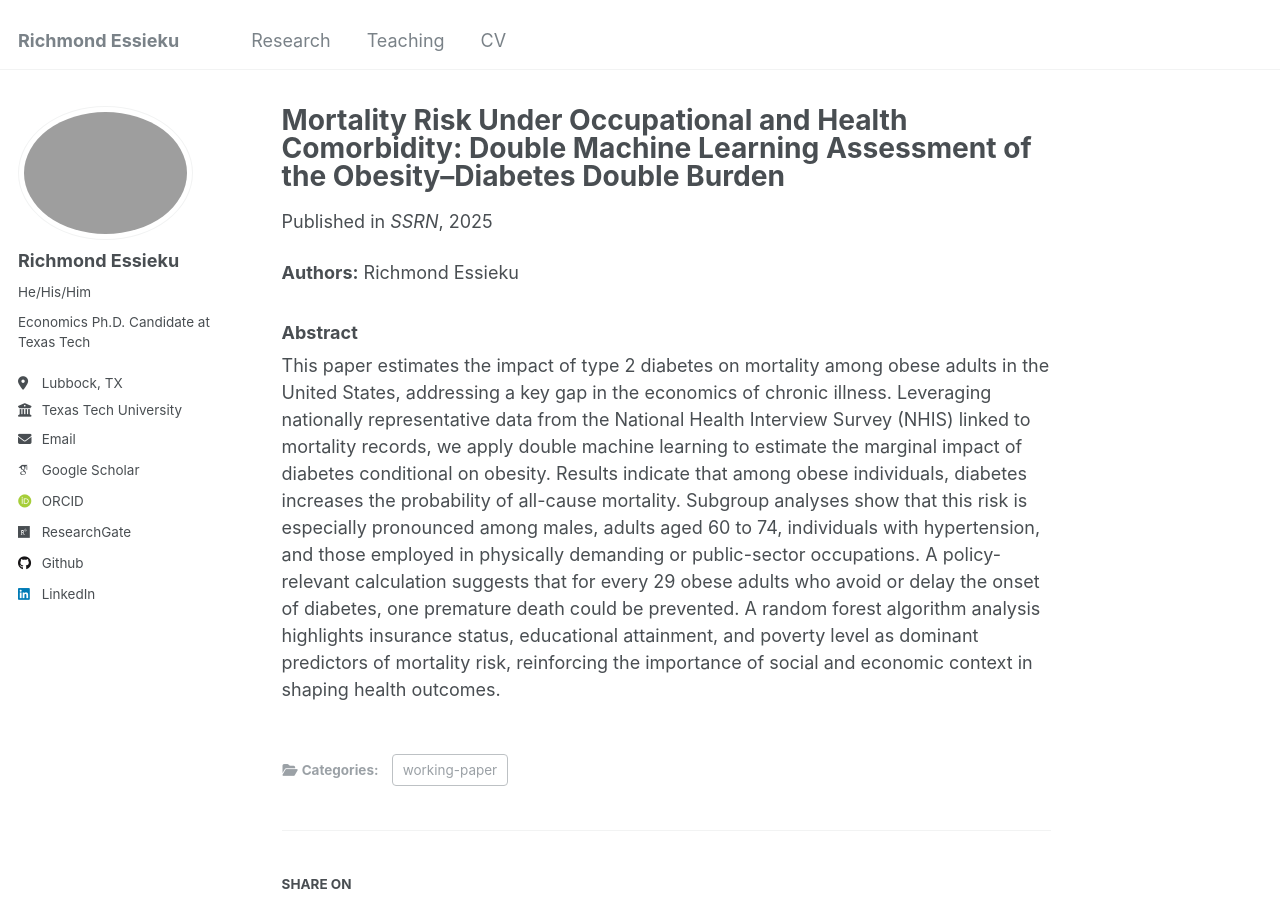
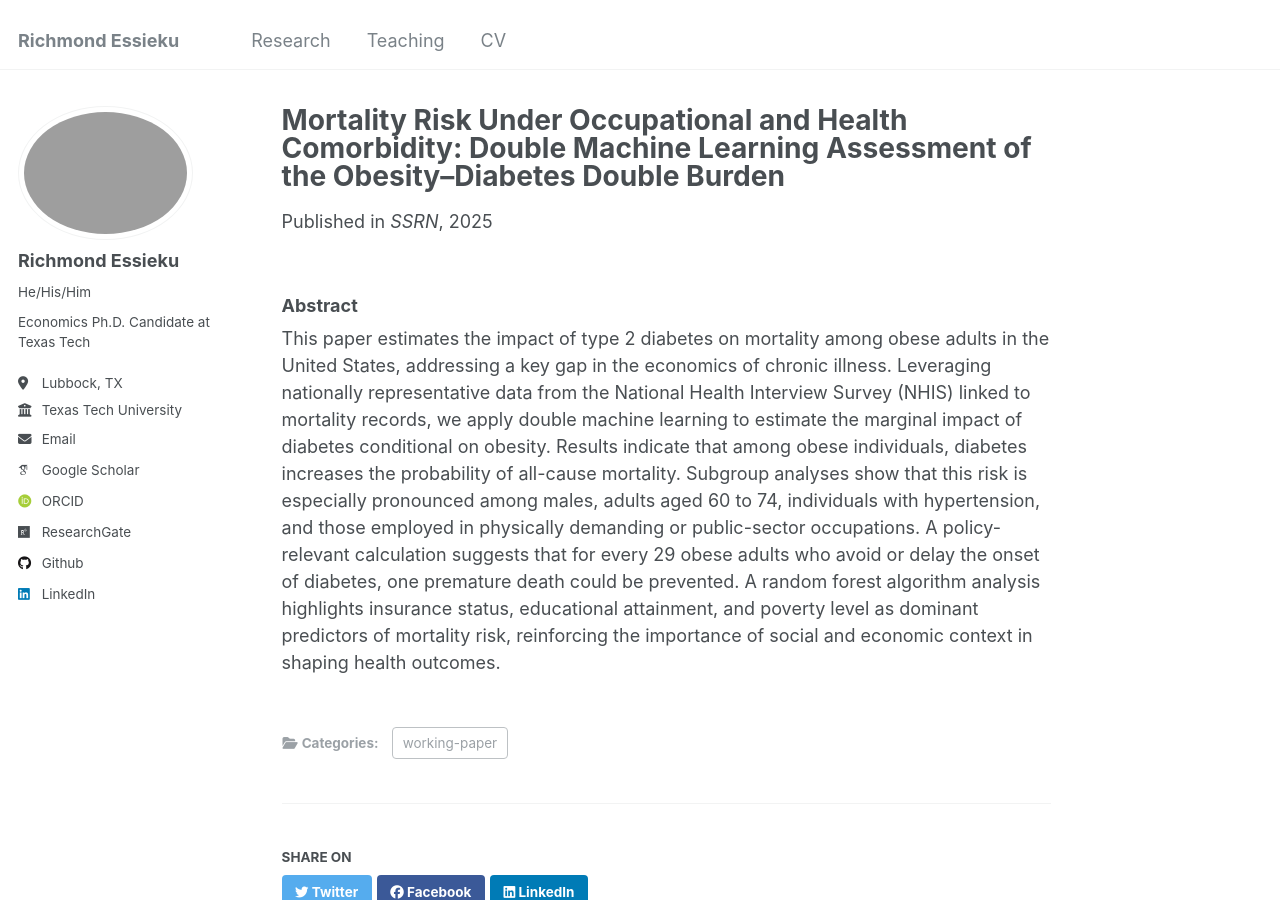
Before and after one commit to essieku/essieku.github.io, a Jekyll site: the page built from _publications/chapter3.md, in a window 1280 px wide and 900 px high. Built offline with Jekyll 4.4.1, drawn with Linux system fonts in a browser that asks for light colours; some web fonts are replaced.

Commit message:
Update chapter3.md

```diff
--- a/_publications/chapter3.md
+++ b/_publications/chapter3.md
@@ -3,7 +3,7 @@ title: "Mortality Risk Under Occupational and Health Comorbidity: Double Machine
 collection: publications
 category: working-paper
 permalink: /publication/obesity-diabetes
-excerpt: 'This paper quantifies how mortality risk escalates when occupational and comorhbidity exposure intersects with the obesity–diabetes double burden. Using double machine learning with orthogonalized estimation, I recover robust effects under high dimensional confounding and map heterogeneity across occupations and worker risk profiles. The evidence indicates that the double burden raises mortality risk beyond additive or health effects, with the largest excess risk concentrated in more hazardous or physically demanding occupations as well as goverment jobs. The policy implication is direct: pair metabolic prevention and obesity/diabetes management with targeted workplace protections and benefits design so high risk workers experience real reductions in mortality. <br><br><strong>Authors:</strong> Richmond Essieku'
+excerpt: 'This paper quantifies how mortality risk escalates when occupational and comorhbidity exposure intersects with the obesity–diabetes double burden. Using double machine learning with orthogonalized estimation, I recover robust effects under high dimensional confounding and map heterogeneity across occupations and worker risk profiles. The evidence indicates that the double burden raises mortality risk beyond additive or health effects, with the largest excess risk concentrated in more hazardous or physically demanding occupations as well as goverment jobs. The policy implication is direct: pair metabolic prevention and obesity/diabetes management with targeted workplace protections and benefits design so high risk workers experience real reductions in mortality.'
 date: 2025-07-23
 venue: 'SSRN'
 authors: 'Richmond Essieku'
@@ -11,7 +11,6 @@ paperurl: 'https://papers.ssrn.com/sol3/papers.cfm?abstract_id=5453014'
 # slidesurl: 'https://papers.ssrn.com/sol3/papers.cfm?abstract_id=5453014'
 ---
 
-**Authors:** Richmond Essieku
 
 ### Abstract
 This paper estimates the impact of type 2 diabetes on mortality among obese adults in the United States, addressing a key gap in the economics of chronic illness. Leveraging nationally representative data from the National Health Interview Survey (NHIS) linked to mortality records, we apply double machine learning to estimate the marginal impact of diabetes conditional on obesity. Results indicate that among obese individuals, diabetes increases the probability of all-cause mortality. Subgroup analyses show that this risk is especially pronounced among males, adults aged 60 to 74, individuals with hypertension, and those employed in physically demanding or public-sector occupations. A policy-relevant calculation suggests that for every 29 obese adults who avoid or delay the onset of diabetes, one premature death could be prevented. A random forest algorithm analysis highlights insurance status, educational attainment, and poverty level as dominant predictors of mortality risk, reinforcing the importance of social and economic context in shaping health outcomes.
```
